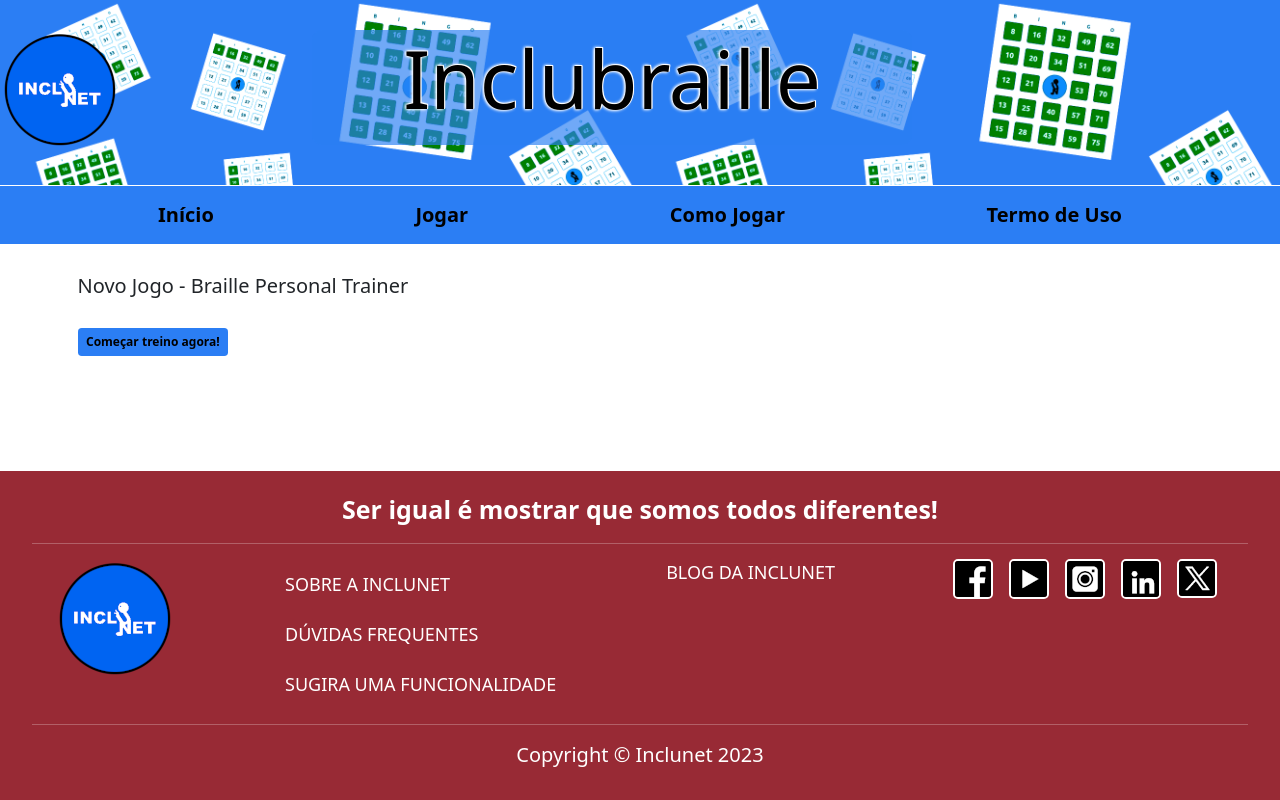
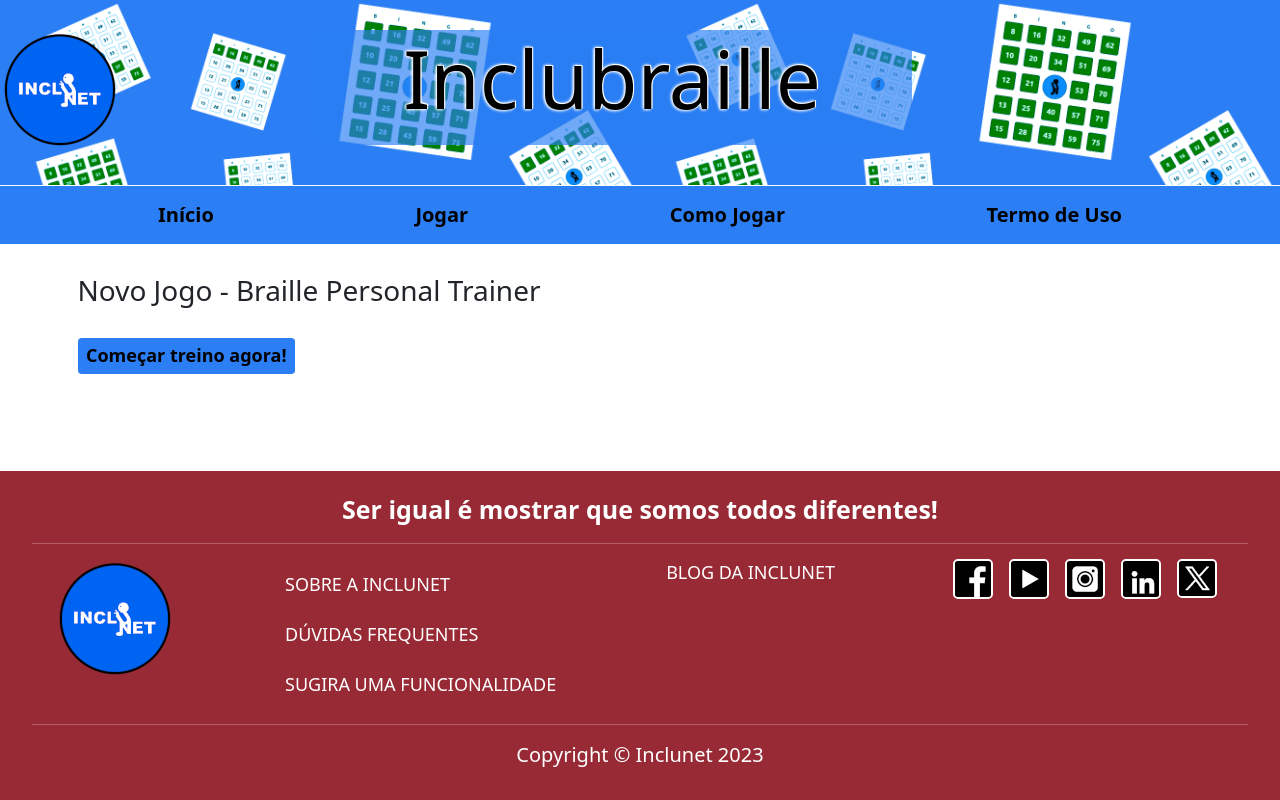
Before and after one commit to inclunet/bin-go, a SvelteKit app in the folder bingo/: page /braille/new in a window 1280 px wide. Built offline with nearby package versions, Linux system fonts and the light colour scheme.

Commit message:
adjust font size and switch to relative size rem

```diff
--- a/bingo/src/routes/braille/new/+page.svelte
+++ b/bingo/src/routes/braille/new/+page.svelte
@@ -33,15 +33,15 @@
         --secondary-button-color: #2868c2;
         --white: #fff;
         --black: #000;
+
+        font-size: 62.5%;
     }
 
-    h2:nth-child(2n) {
-        font-size: 1.6em;
+    h2 {
+        font-size: 2.8rem;
     }
-
-    section p,
     section button {
-        font-size: 1.2em;
+        font-size: 1.8rem;
     }
 
     p {
```
